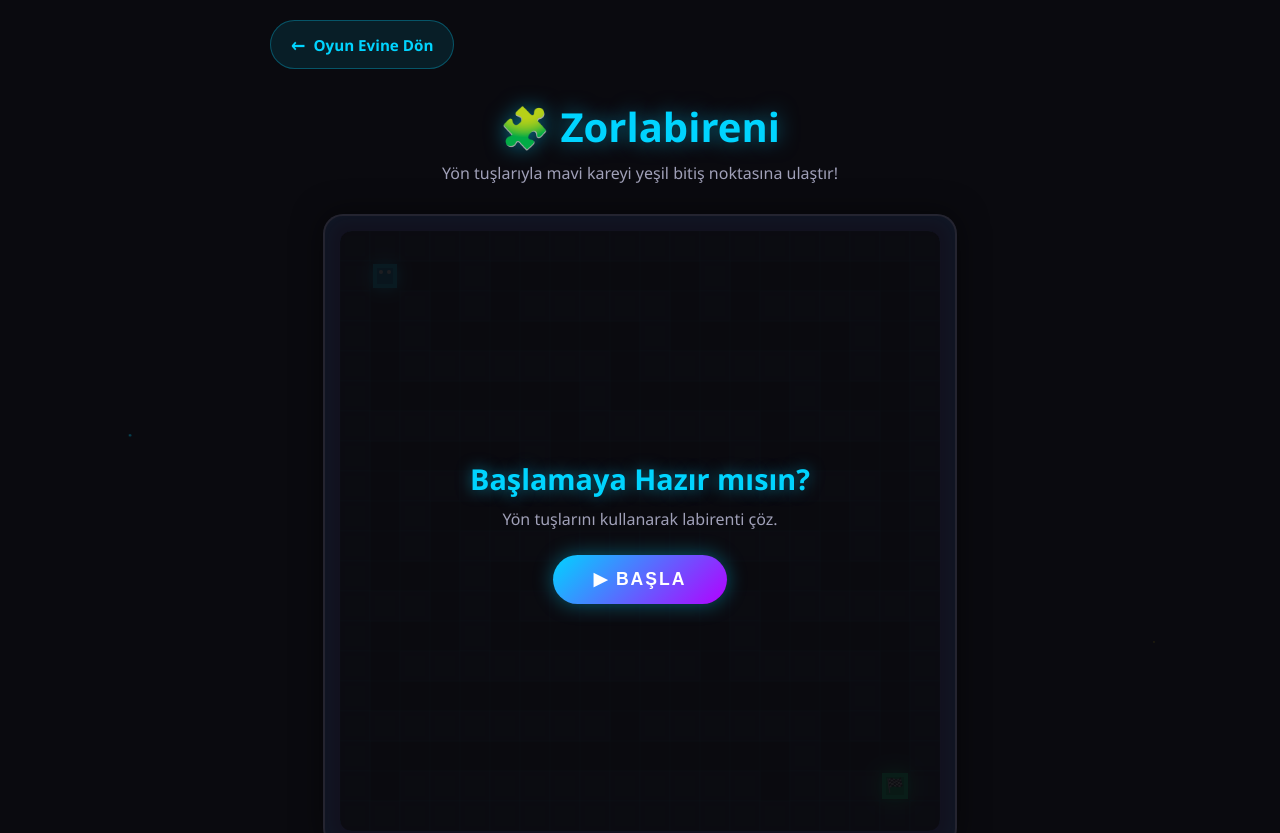
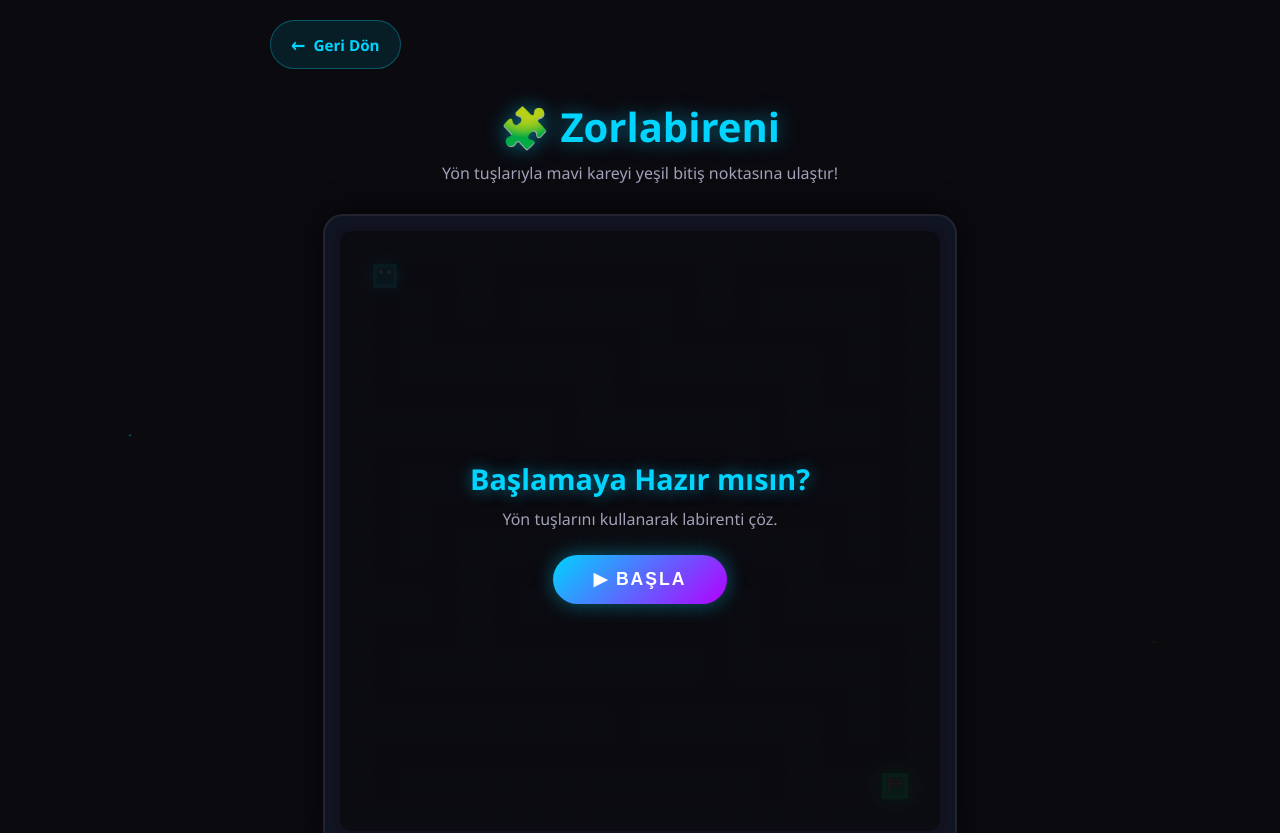
Before and after one commit to Sunay16018/oyun-evi, a plain HTML site: page oyunlar/zorlabireni/index.html in a window 1280 px wide. Shown: the top 833 px of the page. Drawn offline with Linux system fonts and the light colour scheme.

Commit message:
Update index.html

```diff
--- a/oyunlar/zorlabireni/index.html
+++ b/oyunlar/zorlabireni/index.html
@@ -20,7 +20,7 @@
     <div class="back-bar">
         <a href="../../index.html" class="back-button">
             <span class="arrow">←</span>
-            <span>Oyun Evine Dön</span>
+            <span>Geri Dön</span>
         </a>
     </div>
 
```
